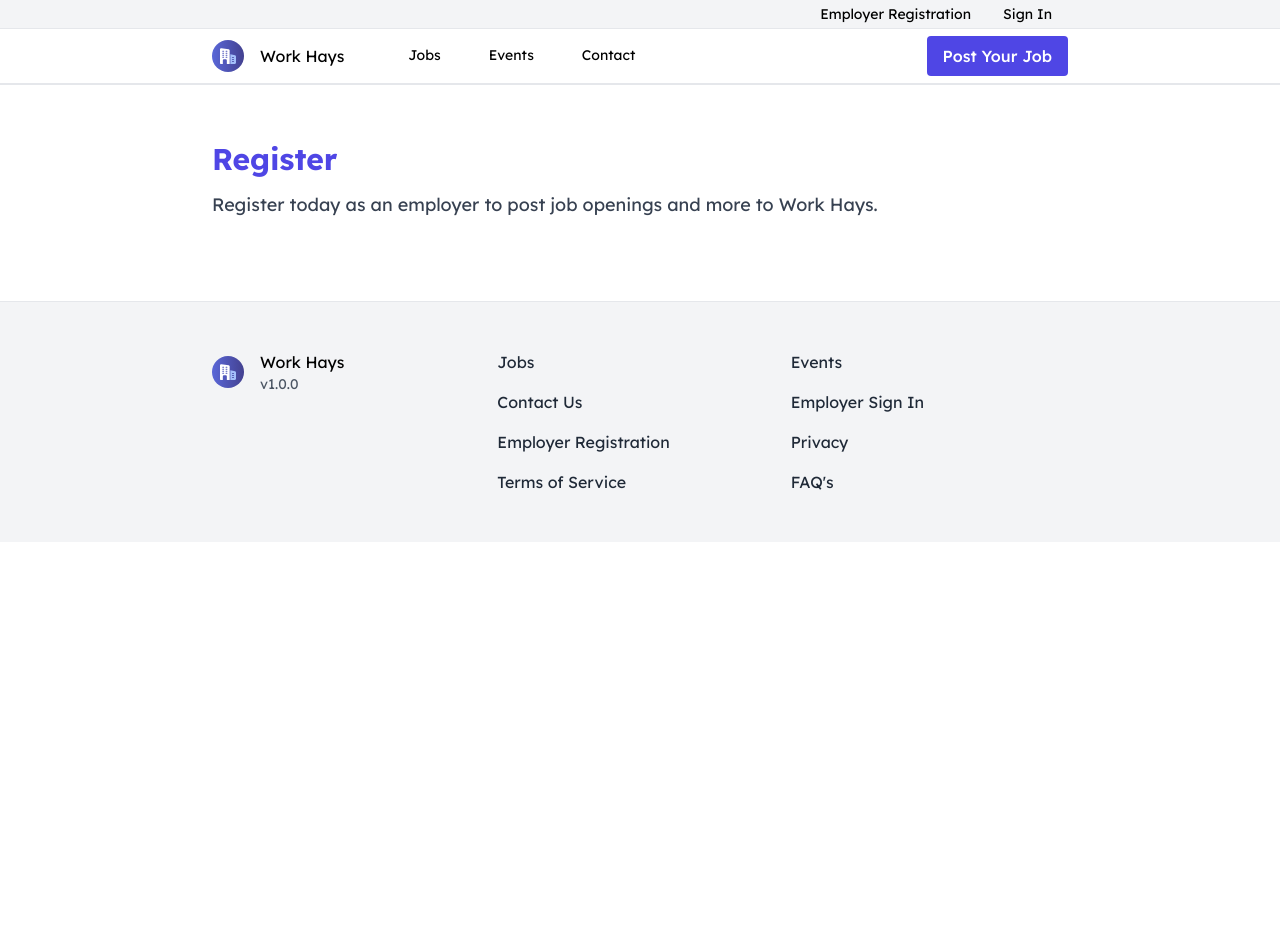
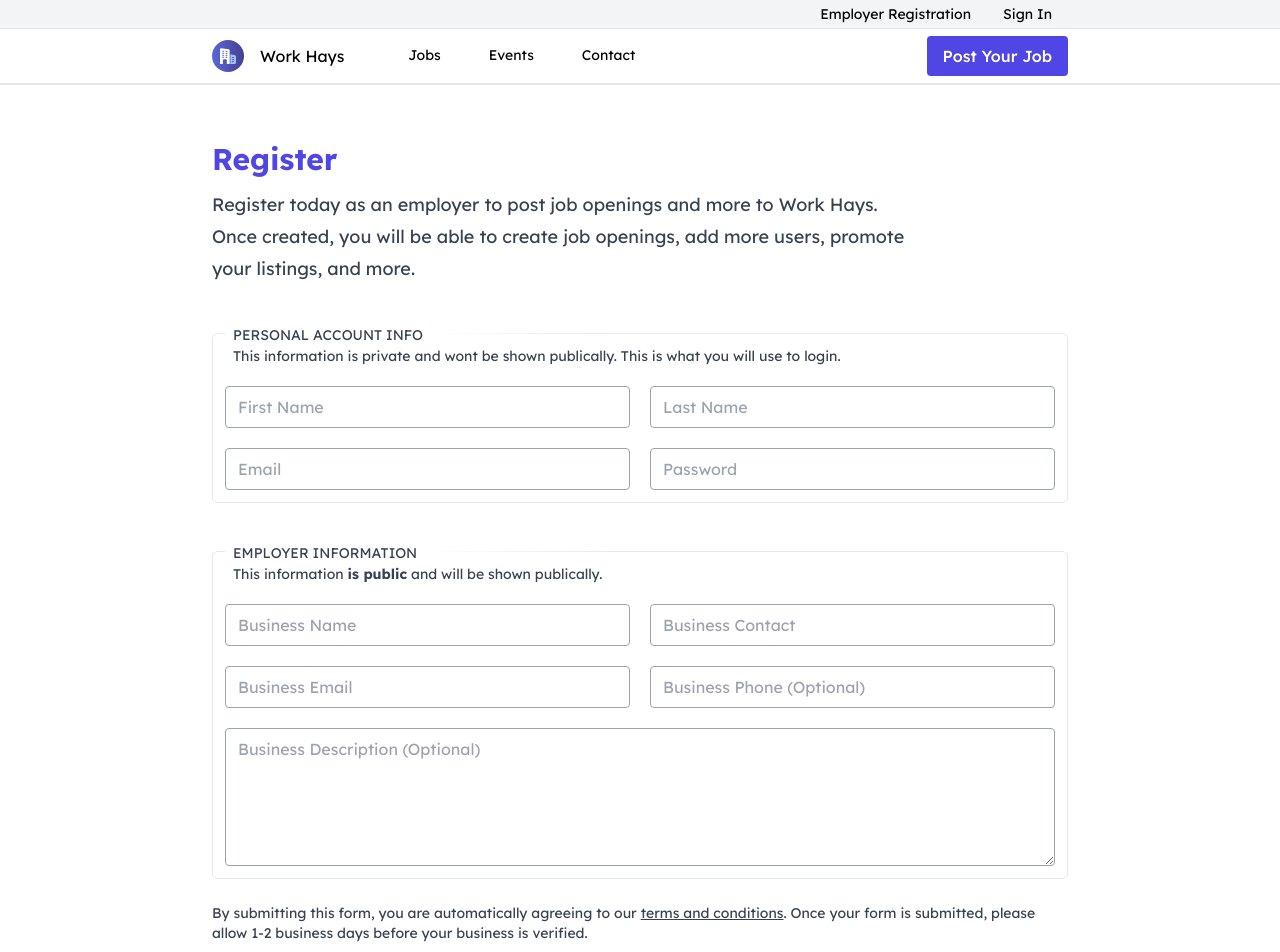
Before and after one commit to garrettbland/workhays-next, a Next.js app: page /admin/register in a window 1280 px wide. Shown: the top 952 px of the page. Before the commit the page ends 800 px from the top, so only its background shows below. Built offline with nearby package versions, Linux system fonts and the light colour scheme.

Commit message:
feat: register

```diff
--- a/components/Callout.tsx
+++ b/components/Callout.tsx
@@ -1,8 +1,8 @@
-import { ReactNode } from 'react'
+import { ReactNode, useEffect } from 'react'
 
 type CalloutTypes = 'success' | 'warning' | 'info' | 'default'
 interface CalloutProps {
-    type: CalloutTypes
+    type?: CalloutTypes
     icon?: ReactNode
     children: string | ReactNode
 }
@@ -28,6 +28,17 @@ const generateClasses = (calloutType: CalloutTypes): string => {
 }
 
 const Callout = ({ type = 'default', icon, children }: CalloutProps) => {
+    /**
+     * Scroll to top of page when callout is shown
+     */
+    useEffect(() => {
+        window.scroll({
+            top: 0,
+            left: 0,
+            behavior: 'auto',
+        })
+    }, [])
+
     return (
         <p
             className={`px-3 py-1 flex flex-row items-start md:items-center space-x-2 rounded border mb-6 ${generateClasses(
--- a/pages/admin/register.tsx
+++ b/pages/admin/register.tsx
@@ -1,14 +1,203 @@
+import { useState, FormEvent, ChangeEvent } from 'react'
 import { PageTitle } from '@/components/PageTitle'
+import Callout from '@/components/Callout'
+import { Button } from '@/components/Button'
+import Link from 'next/link'
+import { BookOpenIcon, CheckIcon, ExclamationCircleIcon, MailIcon } from '@heroicons/react/outline'
+import { isEmailValid } from '@/utils/email'
+
+const DEFAULT_FORM_FIELDS = {
+    firstName: '',
+    lastName: '',
+    email: '',
+    password: '',
+    businessTitle: '',
+    businessContact: '',
+    businessEmail: '',
+    businessPhone: '',
+    businessDescription: '',
+}
+
+type FormStatuses = 'idle' | 'loading' | 'complete' | 'error' | 'invalid_email'
+
+const fakeFetch = (waitTime: number) =>
+    new Promise((resolve) => {
+        setTimeout(() => {
+            resolve('done')
+        }, waitTime)
+    })
 
 export const Register = () => {
+    const [status, setStatus] = useState<FormStatuses>('idle')
+    const [form, setForm] = useState(DEFAULT_FORM_FIELDS)
+
+    const submitForm = async (event: FormEvent) => {
+        event.preventDefault()
+        try {
+            setStatus('loading')
+
+            if (!isEmailValid(form.email)) {
+                setStatus('invalid_email')
+                return
+            }
+
+            await fakeFetch(2000)
+            setStatus('complete')
+            setForm(DEFAULT_FORM_FIELDS)
+            alert(JSON.stringify(form))
+        } catch (err) {
+            setStatus('error')
+        }
+    }
+
+    const updateForm = (
+        event: ChangeEvent<HTMLInputElement | HTMLTextAreaElement>,
+        key: string
+    ): void => {
+        const value = event.target.value
+        setForm({
+            ...form,
+            [key]: value,
+        })
+    }
     return (
         <>
             <PageTitle
                 title="Register"
                 description={`
-                    Register today as an employer to post job openings and more to Work Hays.
+                    Register today as an employer to post job openings and more to Work Hays. Once created,
+                    you will be able to create job openings, add more users, promote your listings, and more.
                 `}
             />
+            {status === 'error' && (
+                <Callout type="warning" icon={<ExclamationCircleIcon className="h-6 w-6" />}>
+                    Error. Something went wrong submitting your form, please try again.
+                </Callout>
+            )}
+            {status === 'invalid_email' && (
+                <Callout type="warning" icon={<MailIcon className="h-6 w-6" />}>
+                    Form not submitted, please provide a valid email address.
+                </Callout>
+            )}
+            {status === 'complete' && (
+                <Callout type="success" icon={<CheckIcon className="h-6 w-6" />}>
+                    Success! Your submission was submitted successfully.
+                </Callout>
+            )}
+            <section className="mt-12">
+                <form name="register" onSubmit={submitForm}>
+                    <div className="grid grid-cols-1 md:grid-cols-2 gap-5 mb-12 border border-gray-200 p-3 rounded-md">
+                        <div className="col-span-1 md:col-span-2 -mt-6">
+                            <span className="text-sm uppercase text-gray-700 bg-white px-2">
+                                Personal Account Info
+                            </span>
+                            <span className="bg-gradient-to-r from-white to-transparent w-48 h-3 inline-block"></span>
+                            <span className="pl-2 text-sm block antialiased text-gray-700">
+                                This information is private and wont be shown publically. This is
+                                what you will use to login.
+                            </span>
+                        </div>
+                        <input
+                            onChange={(e) => updateForm(e, 'firstName')}
+                            value={form.firstName}
+                            name="first"
+                            placeholder="First Name"
+                            type="text"
+                            required
+                            className="col-span-1"
+                        />
+                        <input
+                            onChange={(e) => updateForm(e, 'lastName')}
+                            value={form.lastName}
+                            name="last"
+                            placeholder="Last Name"
+                            type="text"
+                            required
+                            className="col-span-1"
+                        />
+                        <input
+                            onChange={(e) => updateForm(e, 'email')}
+                            value={form.email}
+                            name="email"
+                            placeholder="Email"
+                            type="email"
+                            required
+                        />
+                        <input
+                            onChange={(e) => updateForm(e, 'password')}
+                            value={form.password}
+                            name="password"
+                            placeholder="Password"
+                            type="password"
+                            required
+                        />
+                    </div>
+                    <div className="grid grid-cols-1 md:grid-cols-2 gap-5 mb-6 border border-gray-200 p-3 rounded-md">
+                        <div className="col-span-1 md:col-span-2 -mt-6">
+                            <span className="text-sm uppercase text-gray-700 bg-white px-2">
+                                Employer Information
+                            </span>
+                            <span className="bg-gradient-to-r from-white to-transparent w-48 h-3 inline-block"></span>
+                            <span className="pl-2 text-sm block antialiased text-gray-700">
+                                This information <span className="font-bold">is public</span> and
+                                will be shown publically.
+                            </span>
+                        </div>
+                        <input
+                            onChange={(e) => updateForm(e, 'businessTitle')}
+                            value={form.businessTitle}
+                            name="businessTitle"
+                            placeholder="Business Name"
+                            type="text"
+                            required
+                        />
+                        <input
+                            onChange={(e) => updateForm(e, 'businessContact')}
+                            value={form.businessContact}
+                            name="businessContact"
+                            placeholder="Business Contact"
+                            type="text"
+                            required
+                        />
+                        <input
+                            onChange={(e) => updateForm(e, 'businessEmail')}
+                            value={form.businessEmail}
+                            name="businessEmail"
+                            placeholder="Business Email"
+                            type="email"
+                            required
+                        />
+                        <input
+                            onChange={(e) => updateForm(e, 'businessPhone')}
+                            value={form.businessPhone}
+                            name="businessPhone"
+                            placeholder="Business Phone (Optional)"
+                            type="text"
+                        />
+                        <textarea
+                            onChange={(e) => updateForm(e, 'businessDescription')}
+                            value={form.businessDescription}
+                            className="col-span-1 md:col-span-2"
+                            placeholder="Business Description (Optional)"
+                            rows={5}
+                        ></textarea>
+                    </div>
+                    <p className="text-sm block antialiased text-gray-700 mb-6">
+                        By submitting this form, you are automatically agreeing to our{' '}
+                        <Link href={`/terms`}>
+                            <a className="underline">terms and conditions</a>
+                        </Link>
+                        . Once your form is submitted, please allow 1-2 business days before your
+                        business is verified.
+                    </p>
+                    <Button
+                        type="primary"
+                        title={status === 'loading' ? 'Submitting...' : 'Submit'}
+                        buttonType="submit"
+                        loading={status === 'loading' ? true : false}
+                    />
+                </form>
+            </section>
         </>
     )
 }
```
